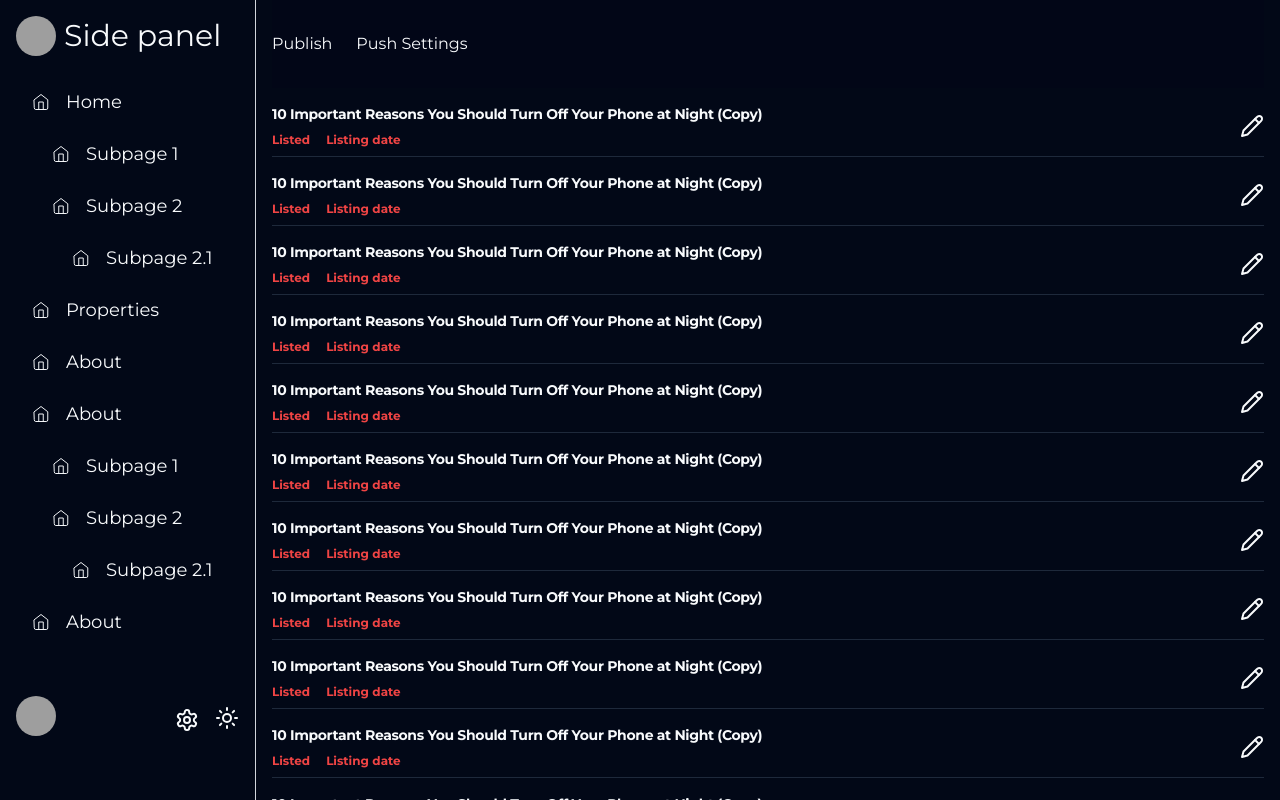
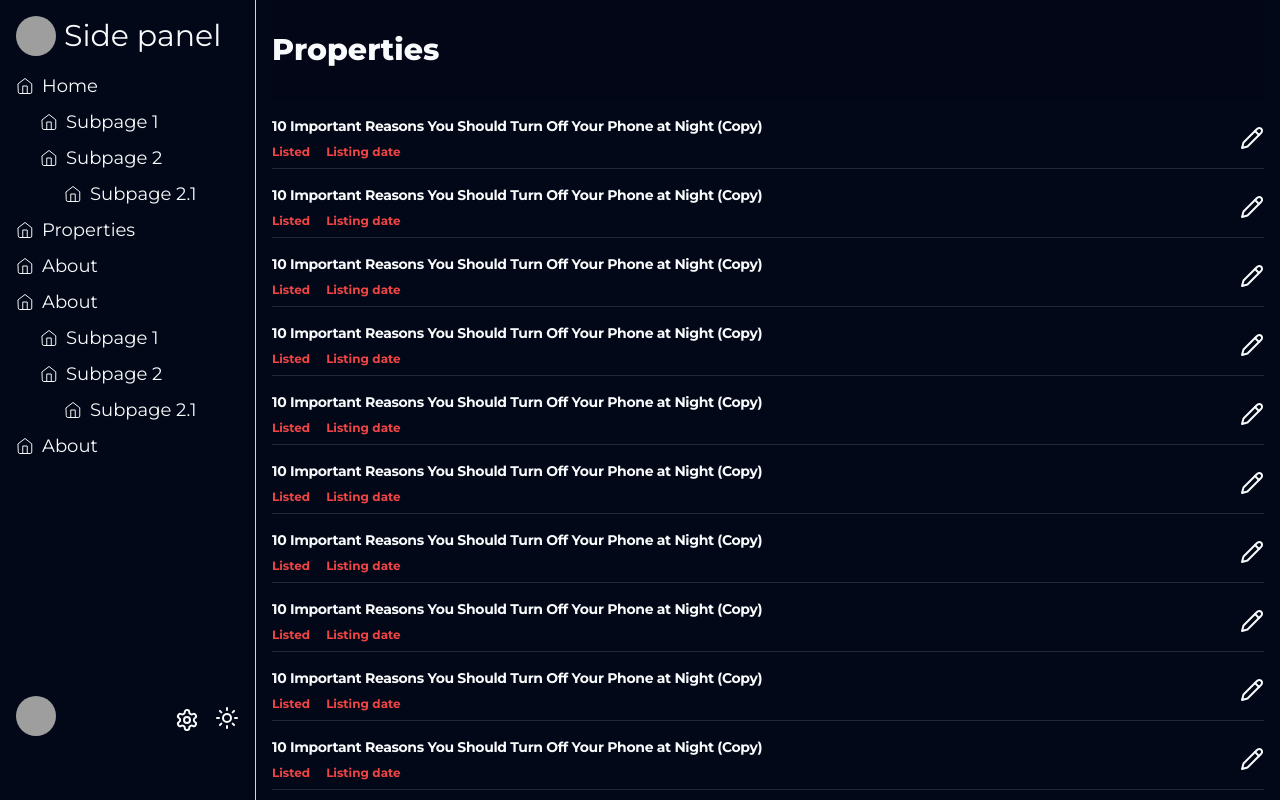
Before and after one commit to justinelut/blissify, a React (Vite) app: page /dashboard/properties in a window 1280 px wide. Built offline with nearby package versions, Linux system fonts and the light colour scheme; grey boxes are pictures that could not be loaded.

Commit message:
Added skeleton loading

```diff
--- /dev/null
+++ b/src/components/ui/skeleton.tsx
@@ -0,0 +1,15 @@
+import { cn } from "@/lib/utils"
+
+function Skeleton({
+  className,
+  ...props
+}: React.HTMLAttributes<HTMLDivElement>) {
+  return (
+    <div
+      className={cn("animate-pulse rounded-md bg-muted", className)}
+      {...props}
+    />
+  )
+}
+
+export { Skeleton }
--- /dev/null
+++ b/src/dashboard/loader/index.tsx
@@ -0,0 +1,27 @@
+import { Skeleton } from "@/components/ui/skeleton";
+
+
+export function Loader() {
+  return (
+
+    <div className="lg:flex lg:flex-row justify-between items-center border-b pb-2 mt-4">
+      <div>
+        <h3 className="mt-10 scroll-m-20 pb-2 text-sm font-semibold tracking-tight transition-colors first:mt-0 truncate w-full">
+        <Skeleton className="h-4 w-[1000px]" />
+        </h3>
+        <div className="flex flex-row justify-between">
+          <div className="flex flex-row gap-4">
+            <div className="text-red-500 text-xs font-bold"><Skeleton className="h-4 w-10" /></div>
+            <div className="text-red-500 text-xs font-bold"><Skeleton className="h-4 w-10" /></div>
+          </div>
+          <div className="lg:hidden md:hidden text-sm text-green-400">
+            <button><Skeleton className="h-4 w-6" /></button>
+          </div>
+        </div>
+      </div>
+
+      <Skeleton className="h-4 w-6 hidden lg:block" />
+
+    </div>
+  );
+}
--- a/src/dashboard/mobilenav/navigation.tsx
+++ b/src/dashboard/mobilenav/navigation.tsx
@@ -1,5 +1,5 @@
-import * as React from "react";
-import { Minus, Plus, Layers, XSquare, X } from "lucide-react";
+
+import {  Layers, X } from "lucide-react";
 import { ModeToggle } from "@/components/darktheme/ModeToggle";
 
 import { Button } from "@/components/ui/button";
@@ -7,19 +7,17 @@ import {
   Drawer,
   DrawerClose,
   DrawerContent,
-  DrawerDescription,
+
   DrawerFooter,
-  DrawerHeader,
-  DrawerTitle,
+
+
   DrawerTrigger,
 } from "@/components/ui/drawer";
 
 export function MobileNav() {
-  const [goal, setGoal] = React.useState(350);
 
-  function onClick(adjustment: number) {
-    setGoal(Math.max(200, Math.min(400, goal + adjustment)));
-  }
+
+
 
   return (
     <Drawer>
--- a/src/dashboard/properties/index.tsx
+++ b/src/dashboard/properties/index.tsx
@@ -7,8 +7,7 @@ export default function Properties() {
       <div className="sticky top-0 dark:bg-slate-950">
         <DesktopNav>
           <div className="flex flex-row gap-6">
-            <div>Publish</div>
-            <div>Push Settings</div>
+            <div className="font-extrabold text-3xl">Properties</div>
           </div>
         </DesktopNav>
       </div>
--- a/src/dashboard/properties/listing.tsx
+++ b/src/dashboard/properties/listing.tsx
@@ -1,4 +1,4 @@
-import { Button } from "@/components/ui/button";
+
 import { Pencil } from "lucide-react";
 
 export default function Listing() {
--- /dev/null
+++ b/src/dashboard/registration/login.tsx
@@ -0,0 +1,6 @@
+
+export default function Login() {
+  return (
+    <div>L</div>
+  )
+}
--- /dev/null
+++ b/src/dashboard/registration/signup.tsx
@@ -0,0 +1,6 @@
+
+export default function Signup() {
+  return (
+    <div>Signup</div>
+  )
+}
--- a/src/dashboard/sidepanel/NavRoutes.tsx
+++ b/src/dashboard/sidepanel/NavRoutes.tsx
@@ -37,7 +37,7 @@ const RecursiveRouteRenderer: React.FC = () => {
     return routes.map((route, index) => (
       <div key={index}>
         <div>
-          <div className="flex flex-row justify-start items-center gap-4 text-lg mt-6">
+          <div className="flex flex-row justify-start items-center gap-2 text-lg mt-2 hover:text-blue-500">
             <Home size={18} strokeWidth={1.3} />
             <Link to={`${route.link}`}>{route.name}</Link>
           </div>
@@ -46,7 +46,7 @@ const RecursiveRouteRenderer: React.FC = () => {
         {route.children &&
           Array.isArray(route.children) &&
           route.children.length > 0 && (
-            <div style={{ marginLeft: "20px" }}>
+            <div className="ml-6">
               {renderRoutes(route.children)}
             </div>
           )}
--- a/src/dashboard/sidepanel/ProfileToggle.tsx
+++ b/src/dashboard/sidepanel/ProfileToggle.tsx
@@ -16,7 +16,7 @@ import {
   } from "lucide-react"
   import { Avatar, AvatarFallback, AvatarImage } from "@/components/ui/avatar";
 
-  import { Button } from "@/components/ui/button"
+
   import {
     DropdownMenu,
     DropdownMenuContent,
--- a/src/dashboard/sidepanel/SideMenu.tsx
+++ b/src/dashboard/sidepanel/SideMenu.tsx
@@ -3,7 +3,7 @@ import NavRoutes from "@/dashboard/sidepanel/NavRoutes";
 
 export default function SideMenu() {
   return (
-    <nav className="flex flex-col mt-2 ml-4 mb-6">
+    <nav className="flex flex-col mt-2 mb-6">
         <NavRoutes/>
     </nav>
   );
```
Also changed, not shown: 1 other file (tests, documents, lock files or other folders).
